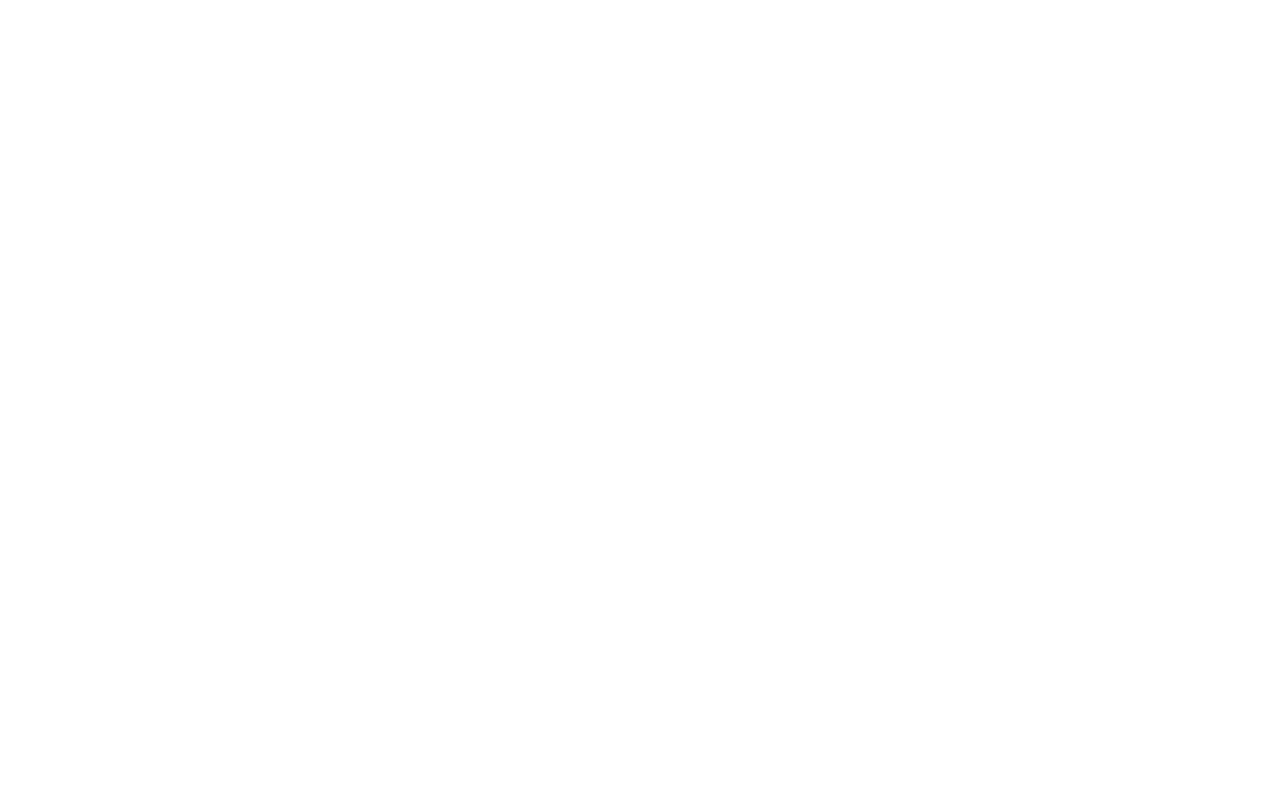
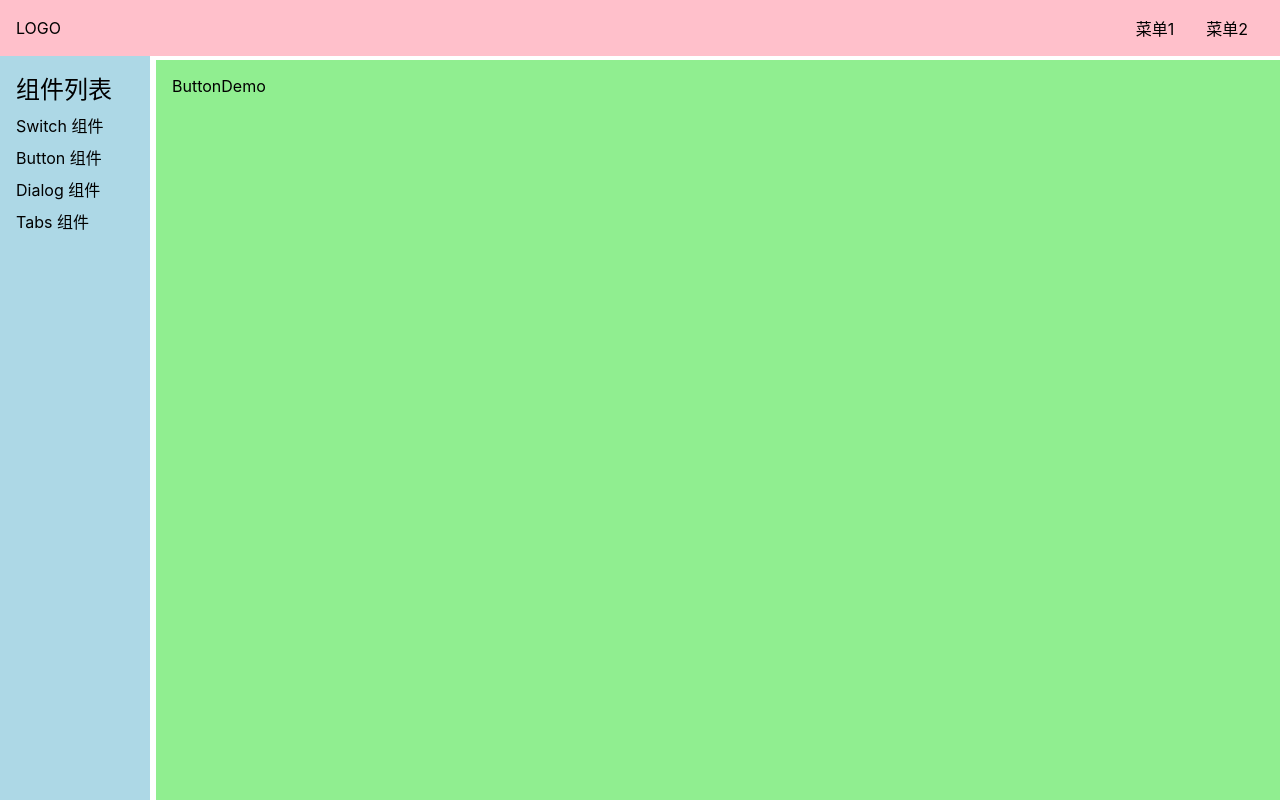
Before and after one commit to cy-wey/wind-ui, a Vue app: page /#/doc/button in a window 1280 px wide. Before the commit this address had no page. Built offline with nearby package versions, Linux system fonts and the light colour scheme.

Commit message:
路由切换关闭aside

```diff
--- a/src/App.vue
+++ b/src/App.vue
@@ -5,6 +5,7 @@
 <script lang="ts">
 
 import {provide, ref} from 'vue'
+import {router} from "./router";
 export default {
   name: 'App',
   components: {},
@@ -12,6 +13,10 @@ export default {
     const width = document.documentElement.clientWidth;
     const menuVisible = ref(width <= 500 ? false : true);
     provide("menuVisible", menuVisible); // set
+    router.afterEach(()=> {
+      if (width <= 500)
+      menuVisible.value = false;
+    })
   }
 }
 </script>
--- /dev/null
+++ b/src/components/ButtonDemo.vue
@@ -0,0 +1,13 @@
+<template>
+<div>ButtonDemo</div>
+</template>
+
+<script>
+export default {
+  name: "ButtonDemo"
+}
+</script>
+
+<style scoped>
+
+</style>
--- /dev/null
+++ b/src/components/DialogDemo.vue
@@ -0,0 +1,13 @@
+<template>
+<div>DialogDemo</div>
+</template>
+
+<script>
+export default {
+  name: "DialogDemo"
+}
+</script>
+
+<style scoped>
+
+</style>
--- /dev/null
+++ b/src/components/SwitchDemo.vue
@@ -0,0 +1,15 @@
+<template>
+<div>
+  SwitchDemo
+</div>
+</template>
+
+<script>
+export default {
+  name: "SwitchDemo"
+}
+</script>
+
+<style scoped>
+
+</style>
--- /dev/null
+++ b/src/components/TabsDemo.vue
@@ -0,0 +1,13 @@
+<template>
+<div>TabsDemo</div>
+</template>
+
+<script>
+export default {
+  name: "TabsDemo"
+}
+</script>
+
+<style scoped>
+
+</style>
--- a/src/main.ts
+++ b/src/main.ts
@@ -1,20 +1,8 @@
 import { createApp } from 'vue'
 import App from './App.vue'
 import './index.scss'
-import {createWebHashHistory, createRouter} from 'vue-router'
-import Home from './view/Home.vue'
-import Doc from './view/Doc.vue'
+import {router} from "./router";
 import './index.scss'
-const history = createWebHashHistory()
-const router = createRouter({
-  history: history,
-  routes : [
-    {
-      path:'/', component: Home
-    },
-    {path: '/doc', component: Doc}
-  ]
-})
 
 const app = createApp(App)
 app.use(router)
--- /dev/null
+++ b/src/router.ts
@@ -0,0 +1,26 @@
+import SwitchDemo from './components/SwitchDemo.vue'
+import ButtonDemo from './components/ButtonDemo.vue'
+import DialogDemo from './components/DialogDemo.vue'
+import TabsDemo from './components/TabsDemo.vue'
+import {createWebHashHistory, createRouter} from 'vue-router'
+import Home from './view/Home.vue'
+import Doc from './view/Doc.vue'
+const history = createWebHashHistory()
+
+export const router = createRouter({
+  history: history,
+  routes : [
+    {
+      path:'/', component: Home
+    },
+    {path: '/doc',
+      component: Doc,
+      children: [
+        {path: 'switch', component: SwitchDemo},
+        {path: 'button', component: ButtonDemo},
+        {path: 'dialog', component: DialogDemo},
+        {path: 'tabs', component: TabsDemo}
+      ]
+    }
+  ]
+})
--- a/src/view/Doc.vue
+++ b/src/view/Doc.vue
@@ -6,20 +6,22 @@
       <h2>组件列表</h2>
       <ol>
         <li>
-          <router-link to="doc/switch">Switch 组件</router-link>
+          <router-link to="/doc/switch">Switch 组件</router-link>
         </li>
         <li>
-          <router-link to="doc/button">Button 组件</router-link>
+          <router-link to="/doc/button">Button 组件</router-link>
         </li>
         <li>
-          <router-link to="doc/dialog">Dialog 组件</router-link>
+          <router-link to="/doc/dialog">Dialog 组件</router-link>
         </li>
         <li>
-          <router-link to="doc/tabs">Tabs 组件</router-link>
+          <router-link to="/doc/tabs">Tabs 组件</router-link>
         </li>
       </ol>
       </aside>
-      <main>主内容</main>
+      <main>
+        <router-view/>
+      </main>
     </div>
   </div>
 </template>
```
